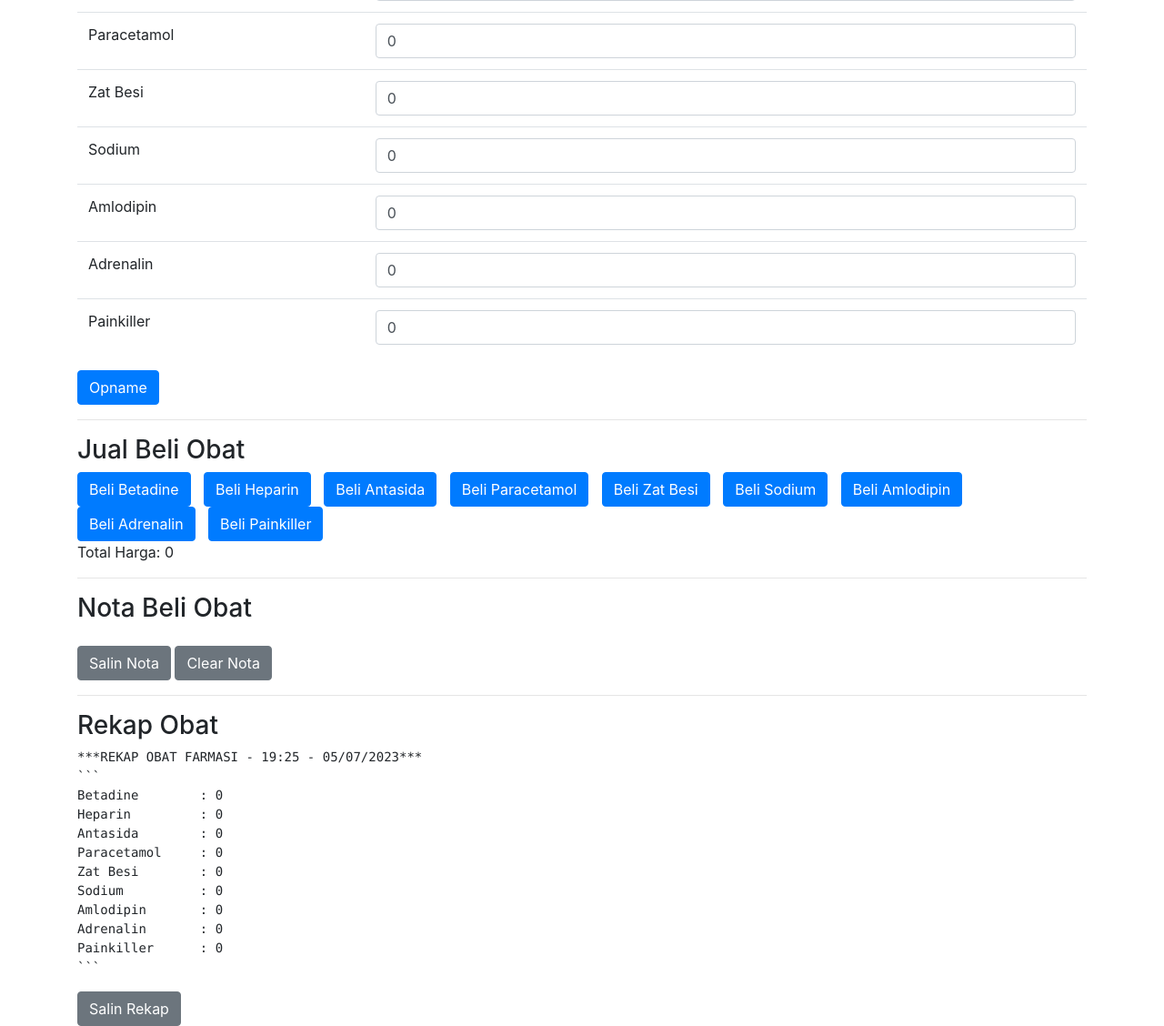
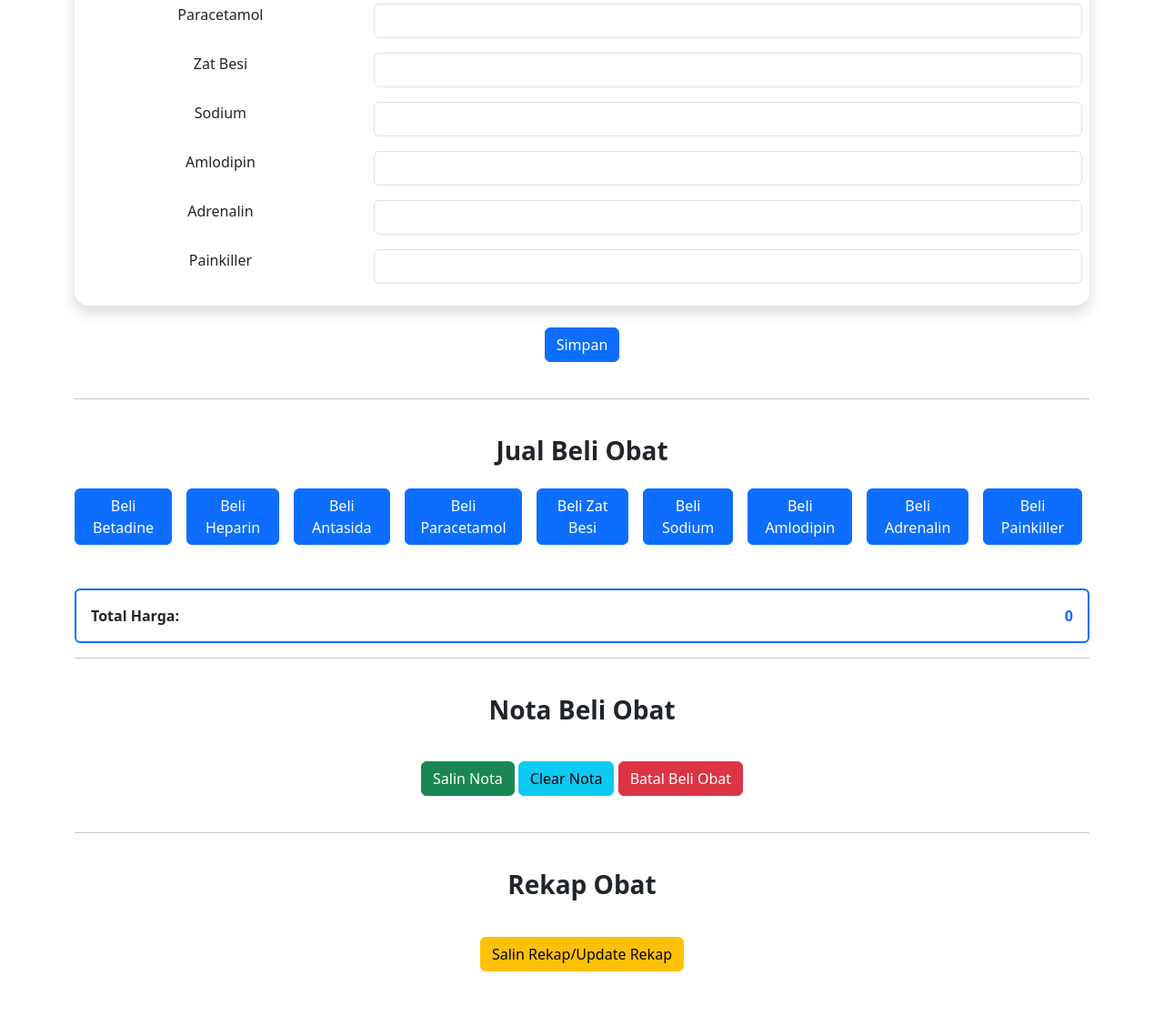
Before and after one commit to yanarie123/yanarie.github.io, a plain HTML site: page index.html in a window 1280 px wide. Shown: the part 374-1502 px from the top of the page at 91% size. After the commit the page ends 1466 px from the top, so only its background shows below. Drawn offline with nearby package versions, Linux system fonts and the light colour scheme.

Commit message:
Update index.html

````diff
--- a/index.html
+++ b/index.html
@@ -1,15 +1,33 @@
 <!DOCTYPE html>
-<html>
+<html lang="en">
   <head>
+    <meta charset="UTF-8" />
+    <meta name="viewport" content="width=device-width, initial-scale=1.0" />
     <title>FARMASI INDOPRIDE</title>
-    <meta name="viewport" content="width=device-width, initial-scale=1.0" />
-    <link
-      rel="stylesheet"
-      href="https://maxcdn.bootstrapcdn.com/bootstrap/4.5.2/css/bootstrap.min.css"
-    />
+    <link href="https://cdn.jsdelivr.net/npm/bootstrap@5.3.0/dist/css/bootstrap.min.css" rel="stylesheet" integrity="sha384-9ndCyUaIbzAi2FUVXJi0CjmCapSmO7SnpJef0486qhLnuZ2cdeRhO02iuK6FUUVM" crossorigin="anonymous">
+    <script src="https://cdn.jsdelivr.net/npm/bootstrap@5.3.0/dist/js/bootstrap.bundle.min.js" integrity="sha384-geWF76RCwLtnZ8qwWowPQNguL3RmwHVBC9FhGdlKrxdiJJigb/j/68SIy3Te4Bkz" crossorigin="anonymous"></script>
+
     <style>
+      .navbar {
+        background-color: #001f4e;
+      }
+
+      .navbar-brand {
+        font-size: 1.5rem;
+        font-weight: bold;
+      }
+
+      .nav-link {
+        color: #fff;
+        font-weight: bold;
+      }
+
+      .nav-link:hover {
+        color: #f8f9fa;
+      }
+
       .container {
-        margin-top: 50px;
+        margin-top: 5px;
       }
 
       .form-group {
@@ -25,48 +43,47 @@
         white-space: pre-wrap;
         word-wrap: break-word;
       }
-      /* Menambahkan animasi pada alert */
-      /* Animasi fadeIn */
-      @keyframes fadeIn {
-        from {
-          opacity: 0;
-        }
-        to {
-          opacity: 1;
-        }
-      }
-
-      /* Animasi fadeOut */
-      @keyframes fadeOut {
-        from {
-          opacity: 1;
-        }
-        to {
-          opacity: 0;
-        }
-      }
-
-      .alert-fadeIn {
-        animation-name: fadeIn;
-        animation-duration: 10s;
-        animation-fill-mode: forwards;
-      }
-
-      .alert-fadeOut {
-        animation-name: fadeOut;
-        animation-duration: 30s;
-        animation-fill-mode: forwards;
-      }
     </style>
   </head>
   <body>
+    <nav class="navbar navbar-expand-lg navbar-dark">
       <div class="container">
-      <h1>Stok Obat</h1>
-
-      <h3>Stock Opname</h3>
-      <div class="table-responsive">
-        <table class="table">
-          <thead>
+        <a class="navbar-brand " href="#">FARMASI INDOPRIDE</a>
+        <button
+          class="navbar-toggler"
+          type="button"
+          data-bs-toggle="collapse"
+          data-bs-target="#navbarSupportedContent"
+          aria-controls="navbarSupportedContent"
+          aria-expanded="false"
+          aria-label="Toggle navigation"
+        >
+          <span class="navbar-toggler-icon"></span>
+        </button>
+        <div class="collapse navbar-collapse" id="navbarSupportedContent">
+          <ul class="navbar-nav ms-auto mb-2 mb-lg-0">
+            <li class="nav-item">
+              <a class="nav-link" href="#stockOpname">Stock Opname</a>
+            </li>
+            <li class="nav-item">
+              <a class="nav-link" href="#jualBeliObat">Jual Beli Obat</a>
+            </li>
+            <li class="nav-item">
+              <a class="nav-link" href="#notaBeliObat">Nota Beli Obat</a>
+            </li>
+            <li class="nav-item">
+              <a class="nav-link" href="#rekapObat">Rekap Obat</a>
+            </li>
+          </ul>
+        </div>
+      </div>
+    </nav>
+    <div class="container">
+      <div id="stockOpname" class="py-4 text-center">
+        <h3 class="fw-bold display-6 mb-4">Stock Opname</h3>
+        <div class="table-responsive rounded-4 shadow">
+          <table class="table table-hover table-borderless bg-light">
+            <thead class="table-danger">
               <tr>
                 <th>Obat</th>
                 <th>Jumlah</th>
@@ -76,391 +93,112 @@
               <tr>
                 <td>Betadine</td>
                 <td>
-                <input
-                  type="number"
-                  id="betadineInput"
-                  class="form-control"
-                  min="0"
-                />
+                  <input type="number" id="betadineInput" class="form-control" min="0" />
                 </td>
               </tr>
               <tr>
                 <td>Heparin</td>
                 <td>
-                <input
-                  type="number"
-                  id="heparinInput"
-                  class="form-control"
-                  min="0"
-                />
+                  <input type="number" id="heparinInput" class="form-control" min="0" />
                 </td>
               </tr>
               <tr>
                 <td>Antasida</td>
                 <td>
-                <input
-                  type="number"
-                  id="antasidaInput"
-                  class="form-control"
-                  min="0"
-                />
+                  <input type="number" id="antasidaInput" class="form-control" min="0" />
                 </td>
               </tr>
               <tr>
                 <td>Paracetamol</td>
                 <td>
-                <input
-                  type="number"
-                  id="paracetamolInput"
-                  class="form-control"
-                  min="0"
-                />
+                  <input type="number" id="paracetamolInput" class="form-control" min="0" />
                 </td>
               </tr>
               <tr>
                 <td>Zat Besi</td>
                 <td>
-                <input
-                  type="number"
-                  id="zatBesiInput"
-                  class="form-control"
-                  min="0"
-                />
+                  <input type="number" id="zatBesiInput" class="form-control" min="0" />
                 </td>
               </tr>
               <tr>
                 <td>Sodium</td>
                 <td>
-                <input
-                  type="number"
-                  id="sodiumInput"
-                  class="form-control"
-                  min="0"
-                />
+                  <input type="number" id="sodiumInput" class="form-control" min="0" />
                 </td>
               </tr>
               <tr>
                 <td>Amlodipin</td>
                 <td>
-                <input
-                  type="number"
-                  id="amlodipinInput"
-                  class="form-control"
-                  min="0"
-                />
+                  <input type="number" id="amlodipinInput" class="form-control" min="0" />
                 </td>
               </tr>
               <tr>
                 <td>Adrenalin</td>
                 <td>
-                <input
-                  type="number"
-                  id="adrenalinInput"
-                  class="form-control"
-                  min="0"
-                />
+                  <input type="number" id="adrenalinInput" class="form-control" min="0" />
                 </td>
               </tr>
               <tr>
                 <td>Painkiller</td>
                 <td>
-                <input
-                  type="number"
-                  id="painkillerInput"
-                  class="form-control"
-                  min="0"
-                />
+                  <input type="number" id="painkillerInput" class="form-control" min="0" />
                 </td>
               </tr>
             </tbody>
           </table>
         </div>
-      <button onclick="opname()" class="btn btn-primary">Opname</button>
-
+        <br>
+        <button onclick="opname()" class="btn btn-primary">Simpan</button>
+      </div>
       <hr />
-
-      <h3>Jual Beli Obat</h3>
-      <div id="jualBeliObat">
-        <button
-          onclick="beliObat('Betadine')"
-          class="btn btn-primary btn-margin"
-        >
-          Beli Betadine
-        </button>
-        <button
-          onclick="beliObat('Heparin')"
-          class="btn btn-primary btn-margin"
-        >
-          Beli Heparin
-        </button>
-        <button
-          onclick="beliObat('Antasida')"
-          class="btn btn-primary btn-margin"
-        >
-          Beli Antasida
-        </button>
-        <button
-          onclick="beliObat('Paracetamol')"
-          class="btn btn-primary btn-margin"
-        >
-          Beli Paracetamol
-        </button>
-        <button
-          onclick="beliObat('Zat Besi')"
-          class="btn btn-primary btn-margin"
-        >
-          Beli Zat Besi
-        </button>
-        <button onclick="beliObat('Sodium')" class="btn btn-primary btn-margin">
-          Beli Sodium
-        </button>
-        <button
-          onclick="beliObat('Amlodipin')"
-          class="btn btn-primary btn-margin"
-        >
-          Beli Amlodipin
-        </button>
-        <button
-          onclick="beliObat('Adrenalin')"
-          class="btn btn-primary btn-margin"
-        >
-          Beli Adrenalin
-        </button>
-        <button
-          onclick="beliObat('Painkiller')"
-          class="btn btn-primary btn-margin"
-        >
-          Beli Painkiller
-        </button>
+      <div id="jualBeliObat" class="py-4 text-center">
+        <h3 class="fw-bold display-7 mb-4">Jual Beli Obat</h3>
+        <div class="d-grid gap-2 d-md-flex justify-content-md-start">
+          <button onclick="beliObat('Betadine')" class="btn btn-primary me-md-2 mb-2">Beli Betadine</button>
+          <button onclick="beliObat('Heparin')" class="btn btn-primary me-md-2 mb-2">Beli Heparin</button>
+          <button onclick="beliObat('Antasida')" class="btn btn-primary me-md-2 mb-2">Beli Antasida</button>
+          <button onclick="beliObat('Paracetamol')" class="btn btn-primary me-md-2 mb-2">Beli Paracetamol</button>
+          <button onclick="beliObat('Zat Besi')" class="btn btn-primary me-md-2 mb-2">Beli Zat Besi</button>
+          <button onclick="beliObat('Sodium')" class="btn btn-primary me-md-2 mb-2">Beli Sodium</button>
+          <button onclick="beliObat('Amlodipin')" class="btn btn-primary me-md-2 mb-2">Beli Amlodipin</button>
+          <button onclick="beliObat('Adrenalin')" class="btn btn-primary me-md-2 mb-2">Beli Adrenalin</button>
+          <button onclick="beliObat('Painkiller')" class="btn btn-primary me-md-2 mb-2">Beli Painkiller</button>
         </div>
-      <div id="totalPurchaseAmount">Total Harga: 0</div>
-
+        <!-- Tambahkan tombol lainnya -->
+      </div>
+      <div id="totalPurchaseAmount" class="mt-3 d-flex justify-content-between align-items-center border border-2 border-primary rounded p-3">
+        <span class="fw-bold">Total Harga:</span>
+        <span id="totalAmountValue" class="fw-bold text-primary">0</span>
+      </div>
       <hr />
-
-      <h3>Nota Beli Obat</h3>
+      <div id="notaBeliObat" class="py-4 text-center">
+        <h3 class="fw-bold display-7 mb-4">Nota Beli Obat</h3>
         <div>
           <pre id="faktur"></pre>
-        <button onclick="copyFaktur()" class="btn btn-secondary">
+          <button onclick="copyFaktur()" class="btn btn-success">
             Salin Nota
           </button>
-        <button onclick="clearFaktur()" class="btn btn-secondary">
+          <button onclick="clearFaktur()" class="btn btn-info">
             Clear Nota
           </button>
-      </div>
-
-      <hr />
-
-      <h3>Rekap Obat</h3>
-      <div>
-        <pre id="rekap"></pre>
-        <button onclick="copyRekap()" class="btn btn-secondary">
-          Salin Rekap
+          <button onclick="batalBeliObat()" class="btn btn-danger">
+            Batal Beli Obat
           </button>
         </div>
       </div>
-
-    <script src="https://code.jquery.com/jquery-3.6.0.min.js"></script>
-    <script>
-      let stok = {
-        Betadine: 0,
-        Heparin: 0,
-        Antasida: 0,
-        Paracetamol: 0,
-        "Zat Besi": 0,
-        Sodium: 0,
-        Amlodipin: 0,
-        Adrenalin: 0,
-        Painkiller: 0,
-      };
-
-      let faktur = "";
-      let totalPurchaseAmount = 0;
-
-      let harga = {
-        Betadine: 8500,
-        Heparin: 8500,
-        Antasida: 8500,
-        Paracetamol: 12500,
-        "Zat Besi": 12500,
-        Sodium: 12500,
-        Amlodipin: 12500,
-        Adrenalin: 22500,
-        Painkiller: 15000,
-      };
-
-      function hideAlert(alertDiv) {
-        alertDiv.classList.add("alert-fadeOut"); // Menambahkan kelas CSS untuk animasi fadeOut
-        setTimeout(function () {
-          alertDiv.remove();
-        }, 8000); // Menghilangkan alert setelah 0,5 detik (500 milidetik)
-      }
-
-      function opname() {
-        let stockOpnameTable = document.getElementById("stockOpnameTable");
-        let rows = stockOpnameTable.getElementsByTagName("tr");
-
-        for (let i = 0; i < rows.length; i++) {
-          let obatCell = rows[i].getElementsByTagName("td")[0];
-          let inputCell = rows[i].getElementsByTagName("td")[1];
-          let obat = obatCell.textContent;
-          let jumlah = parseInt(
-            inputCell.getElementsByTagName("input")[0].value
-          );
-
-          if (!isNaN(jumlah) && jumlah >= 0) {
-            stok[obat] = jumlah;
-          }
-        }
-
-        updateStokTable();
-        //   resetInputValues();
-      }
-
-      function beliObat(obat) {
-        if (stok[obat] > 0) {
-          stok[obat]--;
-          faktur += "- 1 " + obat + " (" + stok[obat] + ")\n";
-          totalPurchaseAmount += harga[obat];
-
-          // Perbarui jumlah stok pada tabel
-          let stockOpnameTable = document.getElementById("stockOpnameTable");
-          let rows = stockOpnameTable.getElementsByTagName("tr");
-
-          for (let i = 0; i < rows.length; i++) {
-            let obatCell = rows[i].getElementsByTagName("td")[0];
-            let inputCell = rows[i].getElementsByTagName("td")[1];
-            let obatName = obatCell.textContent;
-
-            if (obatName === obat) {
-              let jumlahInput = inputCell.getElementsByTagName("input")[0];
-              jumlahInput.value = stok[obat];
-              break;
-            }
-          }
-        } else {
-          let alertDiv = document.createElement("div");
-          alertDiv.classList.add("alert", "alert-danger", "alert-fadeIn"); // Menambahkan kelas CSS untuk animasi fadeIn
-          alertDiv.textContent = "Stok obat " + obat + " habis";
-          document.getElementById("jualBeliObat").appendChild(alertDiv);
-
-          hideAlert(alertDiv);
-        }
-
-        document.getElementById("faktur").textContent =
-          "```\n" + faktur + "```";
-        document.getElementById("totalPurchaseAmount").textContent =
-          "Total Harga: " + totalPurchaseAmount;
-      }
-
-      function copyFaktur() {
-        let fakturText = "```\n" + faktur + "```";
-        navigator.clipboard
-          .writeText(fakturText)
-          .then(() => {
-            alert("Faktur obat berhasil disalin!");
-          })
-          .catch((error) => {
-            alert("Terjadi kesalahan saat menyalin faktur obat: " + error);
-          });
-      }
-
-      function clearFaktur() {
-        faktur = "";
-        totalPurchaseAmount = 0; // Reset totalPurchaseAmount ke 0
-        document.getElementById("faktur").textContent = "";
-        document.getElementById("totalPurchaseAmount").textContent =
-          "Total Harga: " + totalPurchaseAmount; // Perbarui tampilan total harga
-      }
-
-      function rekapObat() {
-        let rekap = "";
-        let trekap = "REKAP OBAT FARMASI - " + getCurrentDateTime();
-
-        // Menentukan panjang maksimum teks obat
-        let maxObatLength = 0;
-        for (let obat in stok) {
-          maxObatLength = Math.max(maxObatLength, obat.length);
-        }
-
-        // Membuat rekap dengan indent yang rapi
-        for (let obat in stok) {
-          let obatName = obat.padEnd(maxObatLength + 5);
-          rekap += obatName + ": " + stok[obat] + "\n";
-        }
-
-        document.getElementById("rekap").textContent =
-          "***" + trekap + "***\n" + "```\n" + rekap + "```";
-      }
-
-      function copyRekap() {
-        rekapObat();
-        let rekapText = document.getElementById("rekap").textContent;
-        navigator.clipboard
-          .writeText(rekapText)
-          .then(() => {
-            alert("Rekap obat berhasil disalin!");
-          })
-          .catch((error) => {
-            alert("Terjadi kesalahan saat menyalin rekap obat: " + error);
-          });
-      }
-
-      function updateStokTable() {
-        let stockOpnameTable = document.getElementById("stockOpnameTable");
-        let rows = stockOpnameTable.getElementsByTagName("tr");
-
-        for (let i = 0; i < rows.length; i++) {
-          let obatCell = rows[i].getElementsByTagName("td")[0];
-          let inputCell = rows[i].getElementsByTagName("td")[1];
-          let obat = obatCell.textContent;
-
-          if (stok[obat] >= 0) {
-            inputCell.getElementsByTagName("input")[0].value = stok[obat];
-          }
-        }
-        setInterval(rekapObat, 5000);
-      }
-
-      function resetInputValues() {
-        let stockOpnameTable = document.getElementById("stockOpnameTable");
-        let rows = stockOpnameTable.getElementsByTagName("tr");
-
-        for (let i = 0; i < rows.length; i++) {
-          let inputCell = rows[i].getElementsByTagName("td")[1];
-          inputCell.getElementsByTagName("input")[0].value = "";
-        }
-      }
-
-      function getCurrentDateTime() {
-        let now = new Date();
-        let date = now.getDate();
-        let month = now.getMonth() + 1;
-        let year = now.getFullYear();
-        let hours = now.getHours();
-        let minutes = now.getMinutes();
-        let seconds = now.getSeconds();
-
-        let formattedDate =
-          padZero(hours) +
-          ":" +
-          padZero(minutes) +
-          " - " +
-          padZero(date) +
-          "/" +
-          padZero(month) +
-          "/" +
-          year;
-
-        return formattedDate;
-      }
-
-      function padZero(value) {
-        return value < 10 ? "0" + value : value;
-      }
-
-      $(document).ready(function () {
-        updateStokTable();
-      });
-    </script>
+      <hr />
+      <div id="rekapObat" class="py-4 text-center">
+        <h3 class="fw-bold display-7 mb-4">Rekap Obat</h3>
+        <div>
+          <pre id="rekap"></pre>
+          <button onclick="copyRekap()" class="btn btn-warning">
+            Salin Rekap/Update Rekap
+          </button>
+        </div>
+      </div>
+    </div>
+    <script src="https://cdn.jsdelivr.net/npm/bootstrap@5.3.0/dist/js/bootstrap.bundle.min.js" integrity="sha384-geWF76RCwLtnZ8qwWowPQNguL3RmwHVBC9FhGdlKrxdiJJigb/j/68SIy3Te4Bkz" crossorigin="anonymous"></script>
+    <script src="https://code.jquery.com/jquery-3.7.0.min.js"></script>
+    <script src="https://raw.githubusercontent.com/yanarie123/yanarie123.github.io/main/main.js"></script>
   </body>
 </html>
````
Lines whose indentation alone changed are shown as unchanged.
